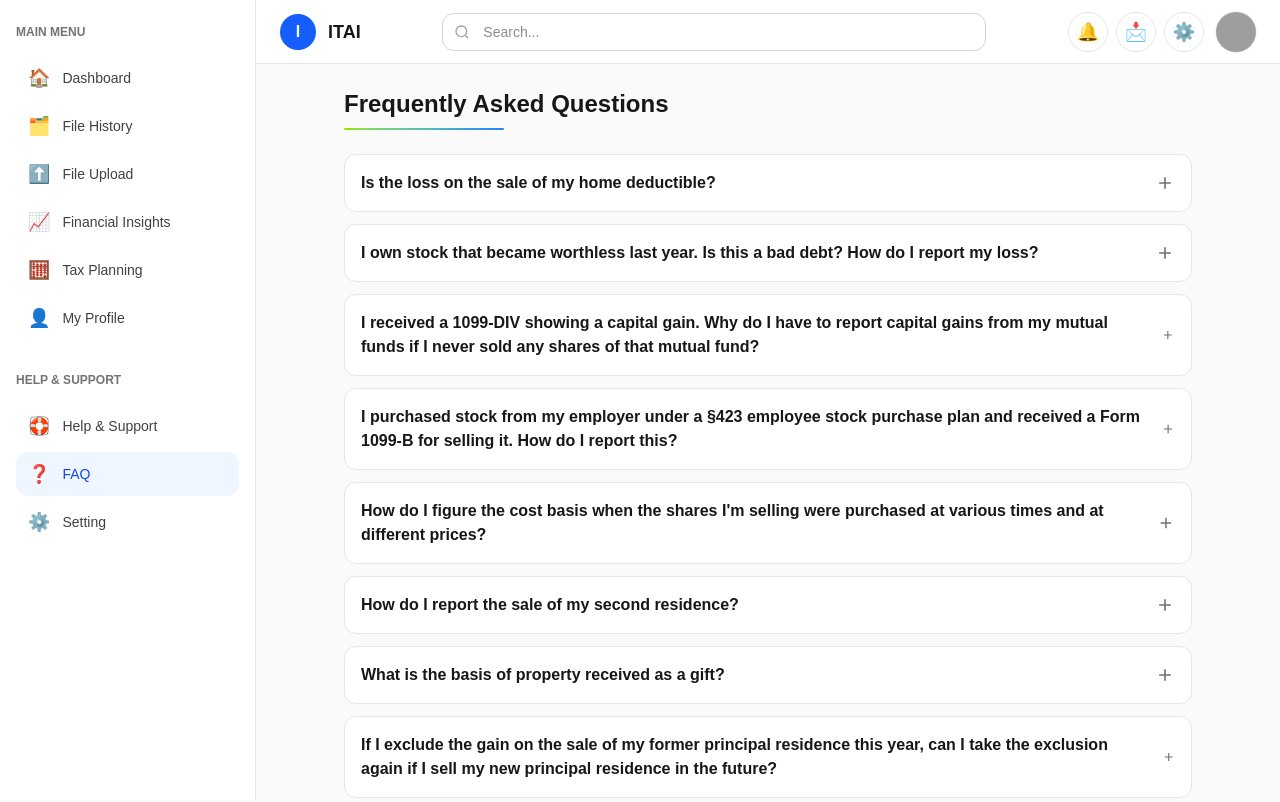
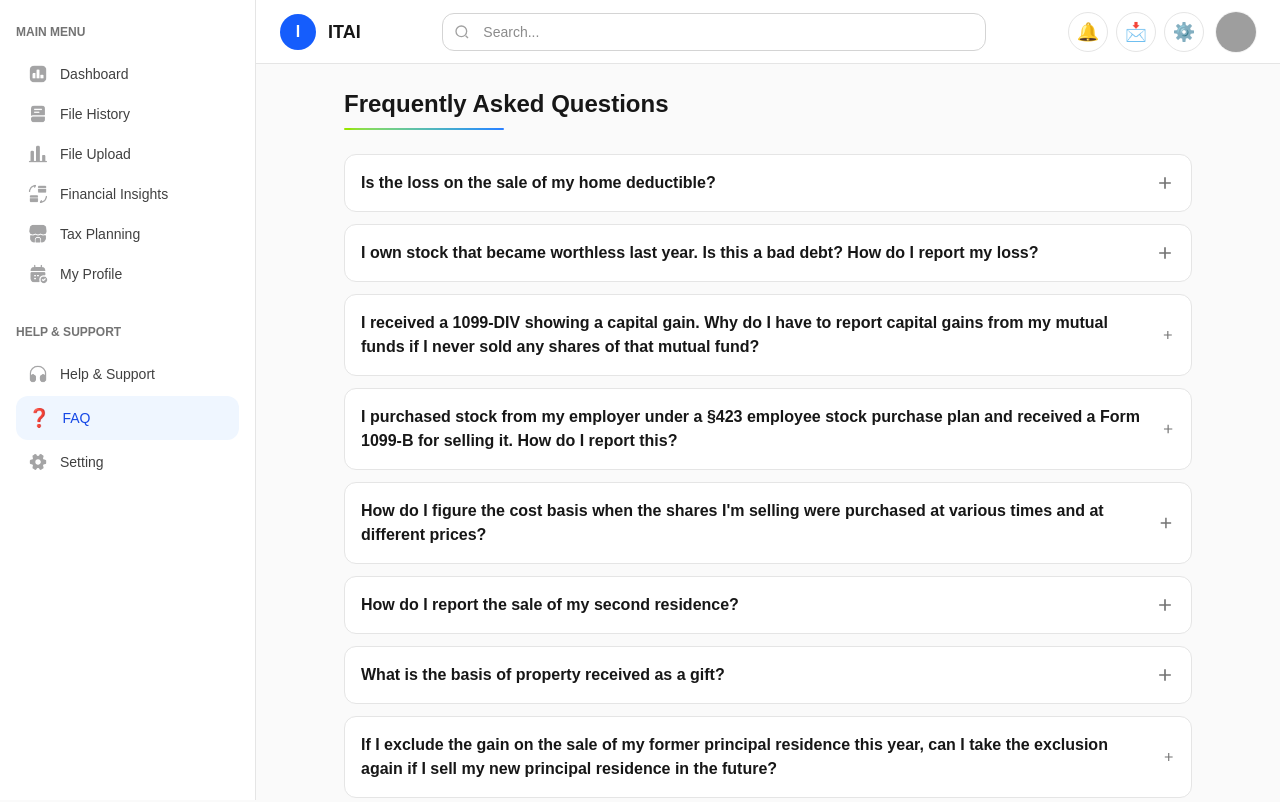
Before and after one commit to jesus-e8matrix/E8-Tax-AI, a Next.js app: page /faq in a window 1280 px wide. Shown: the top 802 px of the page. Built offline with nearby package versions, Linux system fonts and the light colour scheme; grey boxes are pictures that could not be loaded.

Commit message:
Update Sidebar.tsx

```diff
--- a/src/app/components/layout/Sidebar.tsx
+++ b/src/app/components/layout/Sidebar.tsx
@@ -8,24 +8,47 @@ function isActiveRoute(currentPath: string, href: string) {
   return href === '/' ? cur === '/' : cur.startsWith(href);
 }
 
+const ICONS = {
+  dashboard: '/icons/dashboard.png',
+  fileHistory: '/icons/file-history.png',
+  fileUpload: '/icons/file-upload.png',
+  insights: '/icons/financial-insights.png',
+  taxPlanning: '/icons/tax-planning.png',
+  profile: '/icons/my-profile.png',
+  helpCenter: '/icons/help-center.png',
+  setting: '/icons/setting.png',
+};
+
 export default function Sidebar() {
   const pathname = useSafePathname();
 
   const main = [
-    { label: 'Dashboard', href: '/dashboard', icon: '🏠' },
-    { label: 'File History', href: '/files', icon: '🗂️' },
-    { label: 'File Upload', href: '/upload', icon: '⬆️' },
-    { label: 'Financial Insights', href: '/insights', icon: '📈' },
-    { label: 'Tax Planning', href: '/planning', icon: '🧮' },
-    { label: 'My Profile', href: '/profile', icon: '👤' },
-  ];
-  const help = [
-    { label: 'Help & Support', href: '/help', icon: '🛟' },
-    { label: 'FAQ', href: '/faq', icon: '❓' },
-    { label: 'Setting', href: '/settings', icon: '⚙️' },
+    { label: 'Dashboard',          href: '/dashboard', icon: ICONS.dashboard },
+    { label: 'File History',       href: '/files',     icon: ICONS.fileHistory },
+    { label: 'File Upload',        href: '/upload',    icon: ICONS.fileUpload },
+    { label: 'Financial Insights', href: '/insights',  icon: ICONS.insights },
+    { label: 'Tax Planning',       href: '/planning',  icon: ICONS.taxPlanning },
+    { label: 'My Profile',         href: '/profile',   icon: ICONS.profile },
   ];
 
-  const NavLink = ({ href, children }: { href: string; children: React.ReactNode }) => {
+  const help = [
+    { label: 'Help & Support', href: '/help',     icon: ICONS.helpCenter },
+    // No FAQ icon provided in ZIP; keeping ❓ until you add one
+    { label: 'FAQ',            href: '/faq',      emoji: '❓' as const },
+    { label: 'Setting',        href: '/settings', icon: ICONS.setting },
+  ];
+
+  const NavLink = ({
+    href,
+    label,
+    icon,
+    emoji,
+  }: {
+    href: string;
+    label: string;
+    icon?: string;
+    emoji?: '❓';
+  }) => {
     const active = isActiveRoute(pathname, href);
     return (
       <Link
@@ -35,34 +58,45 @@ export default function Sidebar() {
         }`}
         aria-current={active ? 'page' : undefined}
       >
-        {children}
+        {icon ? (
+          <img
+            src={icon}
+            alt={`${label} icon`}
+            className="h-5 w-5 object-contain"
+            loading="lazy"
+            width={20}
+            height={20}
+          />
+        ) : (
+          <span className="text-lg" aria-hidden>
+            {emoji}
+          </span>
+        )}
+        <span>{label}</span>
       </Link>
     );
   };
 
   return (
-      <aside className="fixed left-0 top-0 hidden h-screen w-64 md:flex md:flex-col md:gap-2 border-r border-neutral-200 bg-white p-4">
+    // Fixed sidebar (non-scrolling). Main content area is padded via AppShell md:pl-64.
+    <aside className="fixed left-0 top-0 hidden h-screen w-64 md:flex md:flex-col md:gap-2 border-r border-neutral-200 bg-white p-4">
       <div className="mt-2 text-xs font-semibold text-neutral-500">MAIN MENU</div>
       <nav className="mt-2 space-y-1">
         {main.map((it) => (
-          <NavLink key={it.href} href={it.href}>
-            <span className="text-lg" aria-hidden>
-              {it.icon}
-            </span>
-            <span>{it.label}</span>
-          </NavLink>
+          <NavLink key={it.href} href={it.href} label={it.label} icon={it.icon} />
         ))}
       </nav>
 
       <div className="mt-6 text-xs font-semibold text-neutral-500">HELP & SUPPORT</div>
       <nav className="mt-2 space-y-1">
         {help.map((it) => (
-          <NavLink key={it.href} href={it.href}>
-            <span className="text-lg" aria-hidden>
-              {it.icon}
-            </span>
-            <span>{it.label}</span>
-          </NavLink>
+          <NavLink
+            key={it.href}
+            href={it.href}
+            label={it.label}
+            icon={('icon' in it ? it.icon : undefined) as string | undefined}
+            emoji={('emoji' in it ? it.emoji : undefined) as '❓' | undefined}
+          />
         ))}
       </nav>
     </aside>
```
